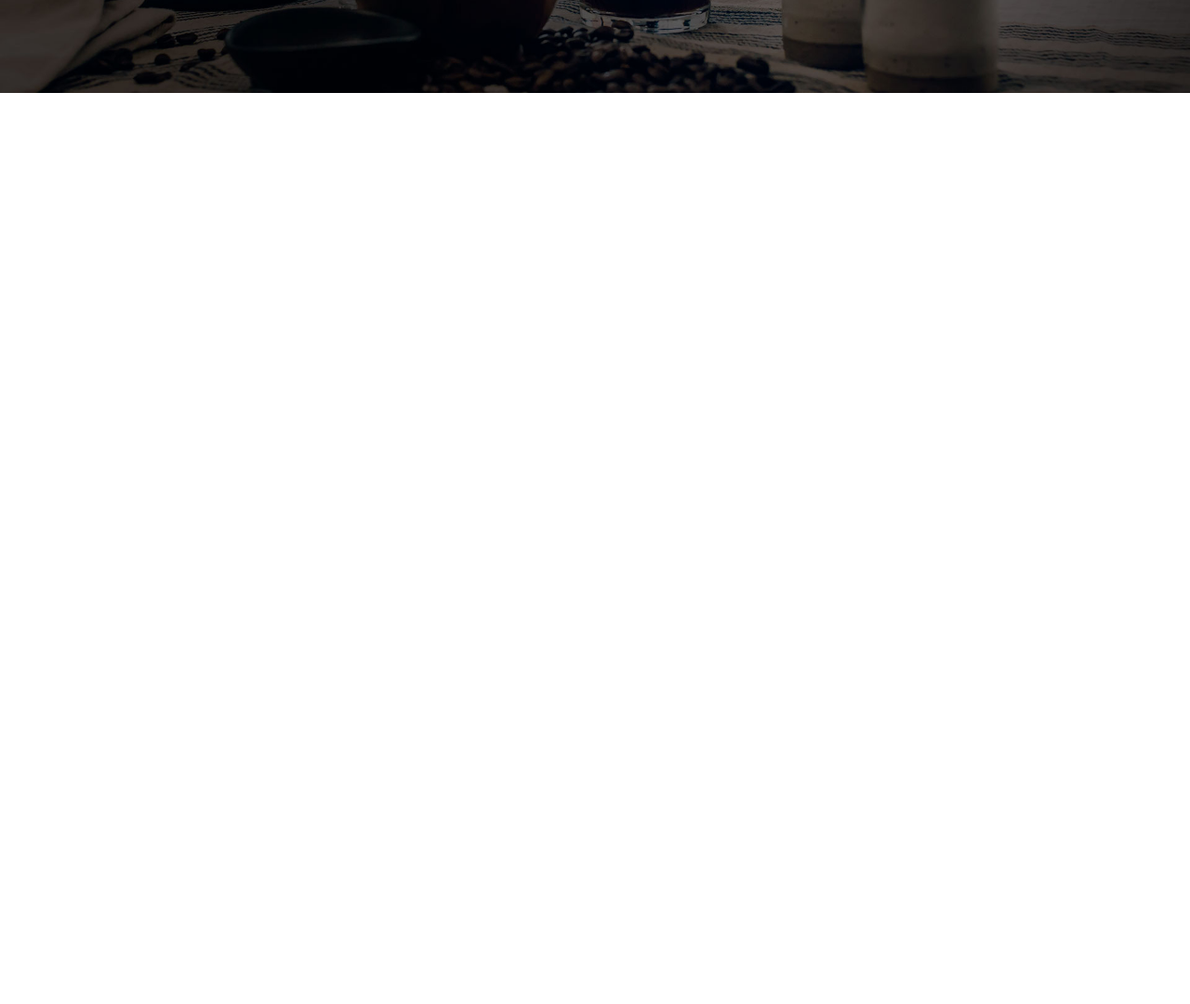
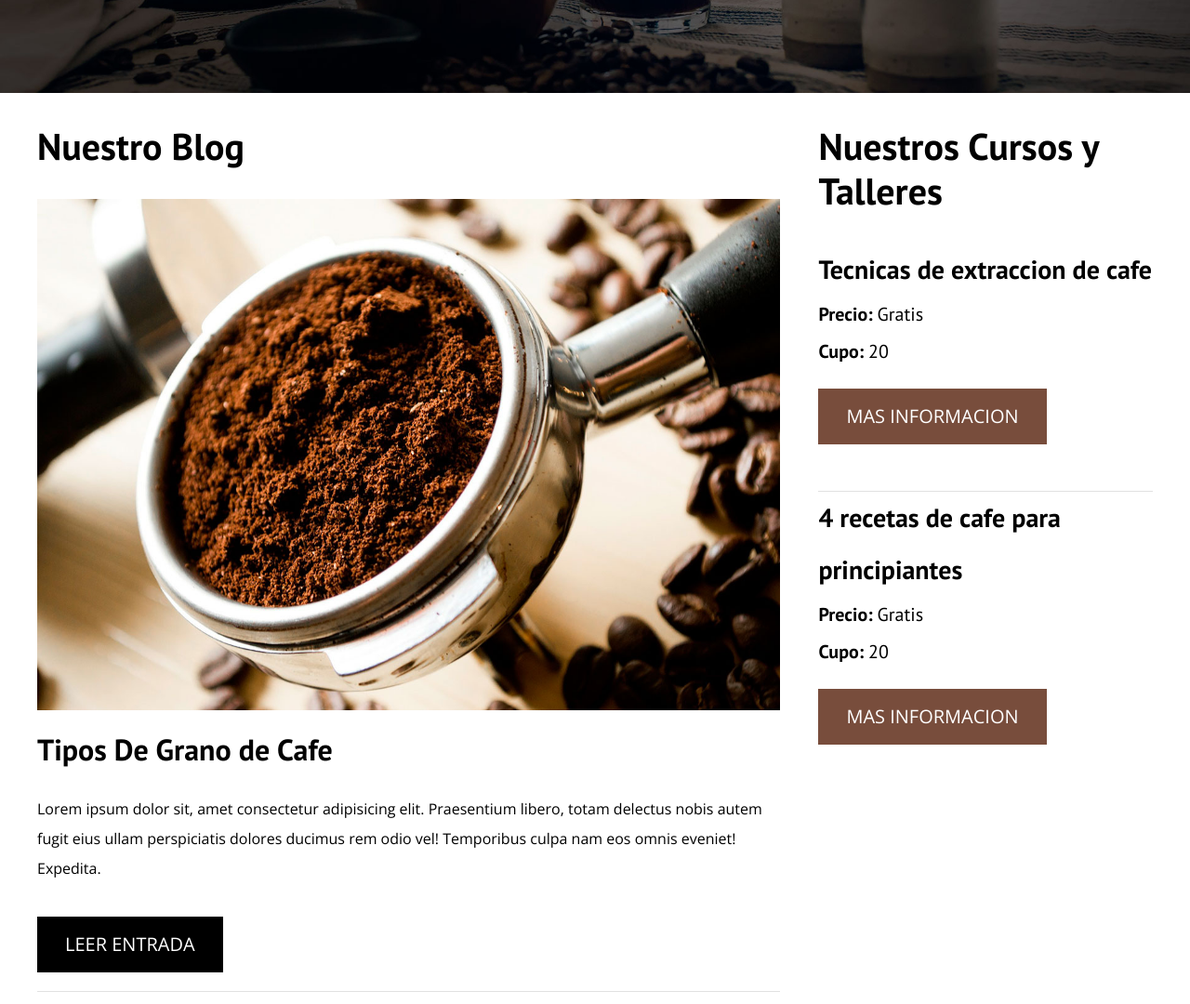
Before and after one commit to AndrosGreen/BlogCafe, a plain HTML site: page index.html in a window 1280 px wide. Shown: the part 500-1580 px from the top of the page at 93% size. Before the commit the page ends 800 px from the top, so only its background shows below. Drawn offline with nearby package versions, Linux system fonts and the light colour scheme.

Commit message:
pagina principal terminada

```diff
--- a/css/style.css
+++ b/css/style.css
@@ -13,6 +13,7 @@ body {
 /** Globales **/
 .contenedor {
     max-width: 1200px;
+    width: 95%;
     margin: 0 auto;
 }
 h1,h2,h3,h4 {
@@ -23,6 +24,7 @@ h1 {
 }
 h2 {
     font-size: 4rem;
+    line-height: 1.2;
 }
 h3 {
     font-size: 3.2rem;
@@ -41,7 +43,42 @@ img {
     margin: 0;
 }
 
+/** Botones **/
+
+.btn {
+    display: block;
+    text-align: center;
+    padding: 1rem 3rem;
+    margin: 2rem 0;
+    color: white;
+    text-decoration: none;
+    font-family: 700;
+    text-transform: uppercase;
+    font-size: 2rem;
+}
+@media (min-width: 768px) {
+    .btn{
+        /** lo define el padding**/
+        display: inline-block;
+    }
+}
+
+.btn-primario {
+    background-color: black;
+}
+.btn-secundario {
+    background-color: #784d3c;
+}
+
 /** Header **/
+@media (min-width:768px){
+    .barra {
+        display: flex;
+        justify-content: space-between;
+        align-items: center;
+    }
+}
+
 .site-header {
     background-image: url(../img/banner.jpg);
     background-repeat: no-repeat;
@@ -65,6 +102,17 @@ img {
     text-align: center;
     display: block;
     font-size: 1.8rem;
+    color:white;
+    text-decoration: none;
+}
+@media (min-width: 768px) {
+    .navegacion a {
+        display: inline;
+        margin-right: 2rem;
+    }
+    .navegacion a:last-of-type{
+        margin: 0;
+    }
 }
 
 /** header text **/
@@ -73,6 +121,85 @@ img {
     text-align: center;
     margin-top: 5rem;
 }
+@media (min-width: 768px) {
+    .texto-header {
+        margin-top: 15rem;
+    }
+}
 .texto-header p {
     font-size: 2.2rem;
 }
+
+/** Contenido principal Home **/
+.contenido-principal{
+    display: flex;
+    flex-wrap: wrap;
+}
+.blog,
+.cursos {
+    /** flex: 0 0 100; **/
+    flex-grow: 0;
+    flex-shrink: 0;
+    flex-basis: 100%;
+}
+.cursos {
+    order: -1;
+}
+@media (min-width: 768px) {
+    .contenido-principal{
+        justify-content: space-between;
+    }
+    .blog {
+        flex-basis: 66.6%;
+        order:-1;
+    }
+    .cursos{
+        flex-basis: calc(33.3% - 4rem);
+    }
+}
+
+/** Opcional **/
+.entrada-blog {
+    margin-bottom: 2rem;
+    border-bottom: 1px solid #e1e1e1;
+}
+.entrada-blog:last-of-type{
+    border: none;
+}
+/** Cursos Sidebar **/
+.cursos-lista {
+    padding: 0;
+    list-style: none;
+}
+.curso {
+    padding-bottom: 3rem;
+    border-bottom: 1px solid #e1e1e1;
+}
+.curso:last-of-type{
+    border-bottom: none;
+}
+.curso p {
+    font-family: 'PT Sans', sans-serif;
+    font-weight: 700;
+    font-size: 2rem;
+}
+.curso p span {
+    font-weight: 400;
+}
+
+/** Footer **/
+.site-footer {
+    background-color: black;
+    padding: 3rem;
+    margin-top: 4rem;
+}
+.site-footer p{
+    color:white;
+    font-size: 4rem;
+    font-weight: 400;
+    font-family: 'PT Sans', sans-serif;
+    text-align: center;
+}
+.site-footer p span {
+    font-weight: 700;
+}
--- a/index.html
+++ b/index.html
@@ -1,5 +1,6 @@
 <!DOCTYPE html>
 <html lang="en">
+
 <head>
     <meta charset="UTF-8">
     <meta name="viewport" content="width=device-width, initial-scale=1.0">
@@ -9,6 +10,7 @@
     <link rel="stylesheet" href="css/style.css">
     <link rel="stylesheet" href="css/normalize.css">
 </head>
+
 <body>
 
     <header class='site-header'>
@@ -22,7 +24,8 @@
                     <a href="cursos.html">Cursos</a>
                     <a href="contacto.html">Contacto</a>
                 </nav>
-            </div> <!--cierra la barra-->
+            </div>
+            <!--cierra la barra-->
 
             <div class="texto-header">
                 <h2 clas="no-margin">Blog de Cafe con consejos y cursos</h2>
@@ -32,5 +35,86 @@
         </div>
     </header>
 
+    <div class="contenido-principal contenedor">
+        <main class="blog">
+            <h2>Nuestro Blog</h2>
+            <article class="entrada-blog">
+                <div class="imagen">
+                    <img src="img/blog1.jpg" alt="Imagen blog">
+                </div>
+                <div class="contenido-blog">
+                    <h3 class="no-margin">Tipos De Grano de Cafe</h3>
+                    <p>Lorem ipsum dolor sit, amet consectetur adipisicing elit. Praesentium libero, totam delectus
+                        nobis autem fugit eius ullam perspiciatis dolores
+                        ducimus rem odio vel! Temporibus
+                        culpa nam eos omnis eveniet! Expedita.</p>
+                    <a href="entrada.html" class="btn btn-primario">Leer Entrada</a>
+                </div>
+            </article>
+
+            <article class="entrada-blog">
+                <div class="imagen">
+                    <img src="img/blog2.jpg" alt="Imagen blog">
+                </div>
+                <div class="contenido-blog">
+                    <h3 class="no-margin">3 Deliciosas recetas para cafe</h3>
+                    <p>Lorem ipsum dolor sit, amet consectetur adipisicing elit. Praesentium libero, totam delectus
+                        nobis autem fugit eius ullam perspiciatis dolores
+                        ducimus rem odio vel! Temporibus
+                        culpa nam eos omnis eveniet! Expedita.</p>
+                    <a href="entrada.html" class="btn btn-primario">Leer Entrada</a>
+                </div>
+            </article>
+
+
+            <article class="entrada-blog">
+                <div class="imagen">
+                    <img src="img/blog3.jpg" alt="Imagen blog">
+                </div>
+                <div class="contenido-blog">
+                    <h3 class="no-margin">Beneficios del cafe</h3>
+                    <p>Lorem ipsum dolor sit, amet consectetur adipisicing elit. Praesentium libero, totam delectus
+                        nobis autem fugit eius ullam perspiciatis dolores
+                        ducimus rem odio vel! Temporibus
+                        culpa nam eos omnis eveniet! Expedita.</p>
+                    <a href="entrada.html" class="btn btn-primario">Leer Entrada</a>
+                </div>
+            </article>
+
+        </main>
+        <aside class="cursos">
+            <h2>Nuestros Cursos y Talleres</h2>
+            <ul class="cursos-lista">
+                <li class="curso">
+                    <h4 class="no-margin">Tecnicas de extraccion de cafe</h4>
+                    <p class="no-margin">Precio: <span>Gratis</span></p>
+                    <p class="no-margin">Cupo: <span>20</span></p>
+                    <a href="cursos.html" class="btn btn-secundario">Mas informacion</a>
+                </li>
+                <li class="curso">
+                    <h4 class="no-margin">4 recetas de cafe para principiantes</h4>
+                    <p class="no-margin">Precio: <span>Gratis</span></p>
+                    <p class="no-margin">Cupo: <span>20</span></p>
+                    <a href="cursos.html" class="btn btn-secundario">Mas informacion</a>
+                </li>
+            </ul>
+        </aside>
+    </div><!--contenido principal-->
+
+    <footer class="site-footer">
+        <div class="contenedor">
+            <div class="barra">
+                <p class="no-margin">Blog<span>DeCafe</span></p>
+
+                <nav class="navegacion">
+                    <a href="nosotros.html">Nosotros</a>
+                    <a href="cursos.html">Cursos</a>
+                    <a href="contacto.html">Contacto</a>
+                </nav>
+            </div>
+        </div>
+    </footer>
+
 </body>
+
 </html>
```
